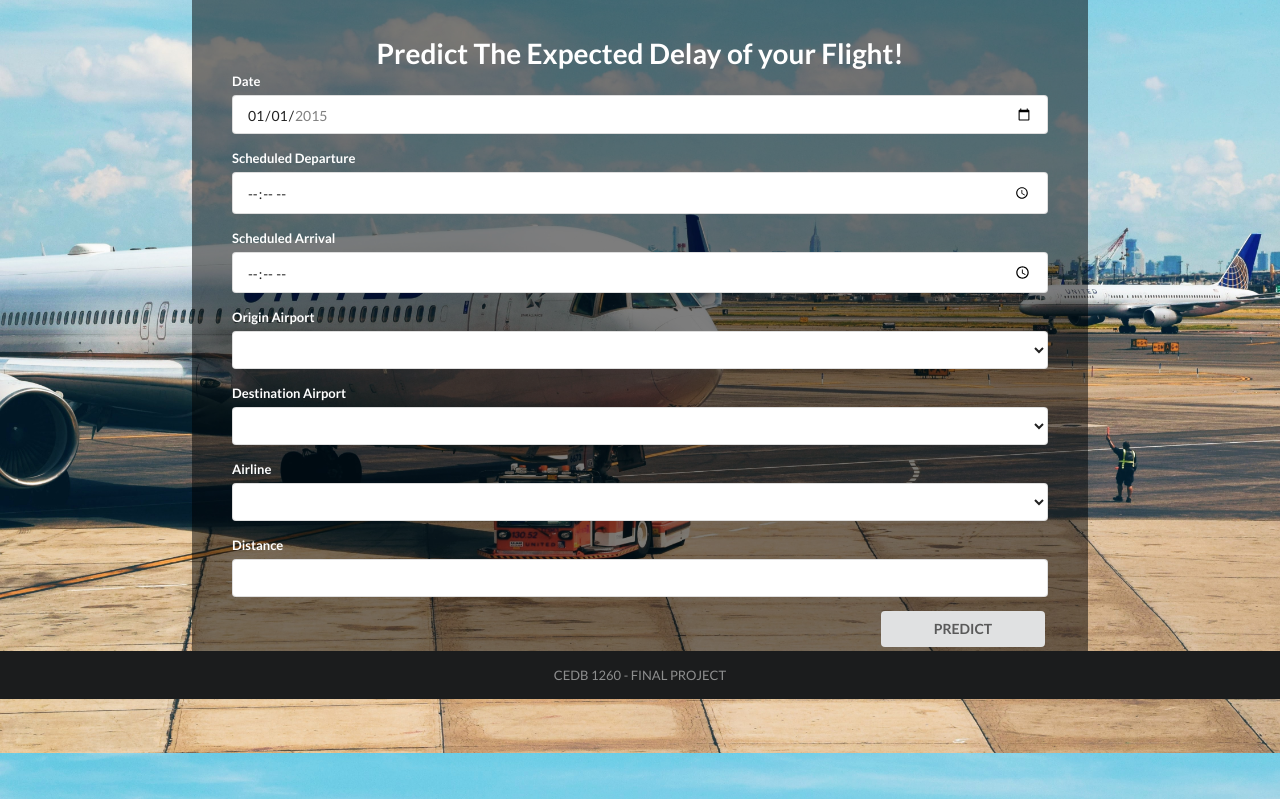
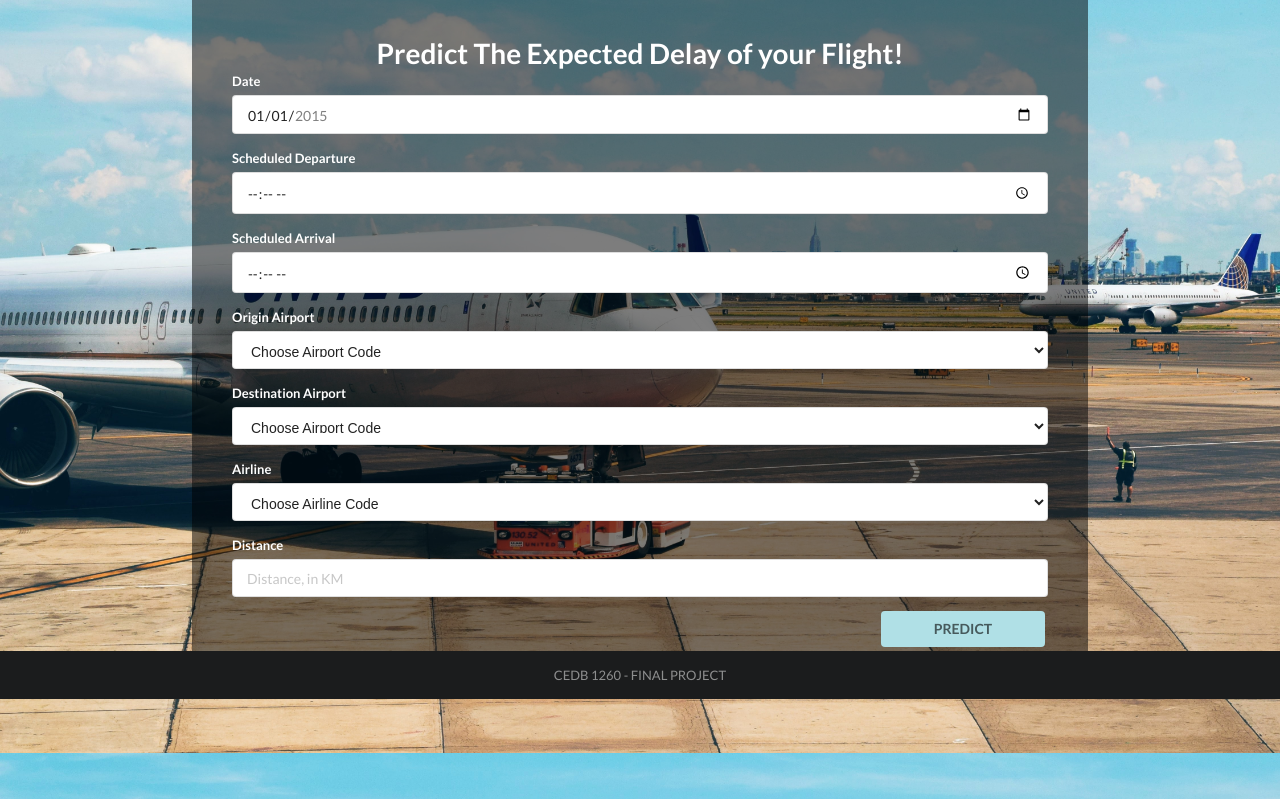
Before and after one commit to ArwaSheraky/Flight-Delay-Prediction, a Flask app: page / in a window 1280 px wide. Shown: the part 101-900 px from the top of the page. Run offline with Flask 2, Linux system fonts and the light colour scheme; parts of the project's set-up code (start-up, migrations or seed data) failed here and were passed over.

Commit message:
add placeholders

```diff
--- a/templates/index.html
+++ b/templates/index.html
@@ -90,29 +90,30 @@
             <div class="field">
                 <label style="color: white">Origin Airport</label>
                 <select class="ui selection dropdown" id="origin_airport" name="origin_airport" required>
-                    <option value=""></option>
+                    <option value="">Choose Airport Code</option>
                 </select>
             </div>
 
             <div class="field">
                 <label style="color: white">Destination Airport</label>
                 <select class="ui selection dropdown" id="dest_airport" name="dest_airport" required>
-                    <option value=""></option>
+                    <option value="">Choose Airport Code</option>
                 </select>
             </div>
 
             <div class="field">
                 <label style="color: white">Airline</label>
                 <select class="ui selection dropdown" id="airline" name="airline" required>
-                    <option value=""></option>
+                    <option value="">Choose Airline Code</option>
                 </select>
             </div>
             <div class="field">
                 <label style="color: white">Distance</label>
-                <input type="text" name="distance" pattern="[0-9]*" required>
+                <input type="text" name="distance" placeholder="Distance, in KM" pattern="[0-9]*" required>
             </div>
 
-            <button class="ui button" type="submit">PREDICT</button>
+            <button class="ui button" type="submit"
+            style="background-color: powderblue;">PREDICT</button>
         </form>
     </div>
 
```
